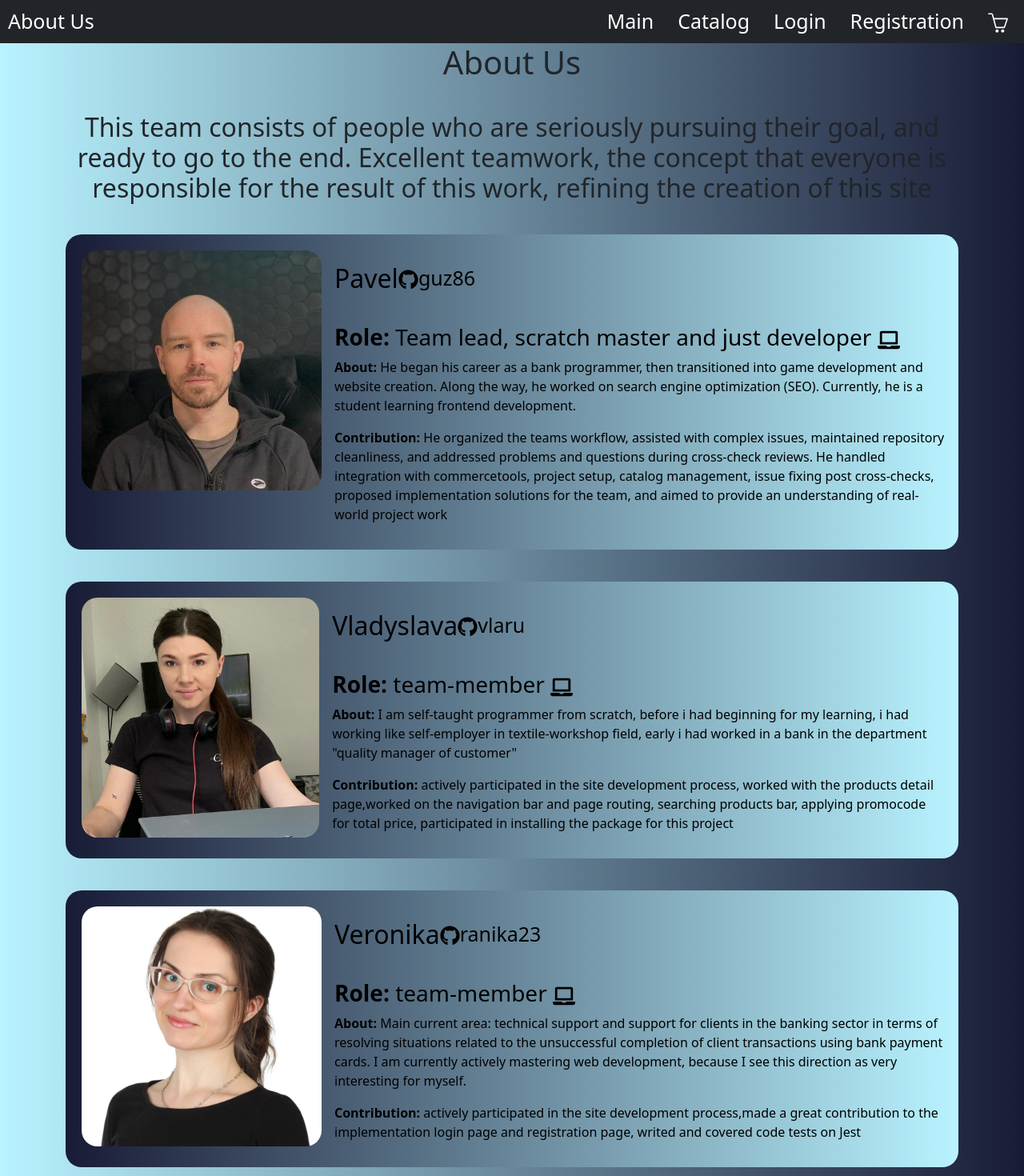
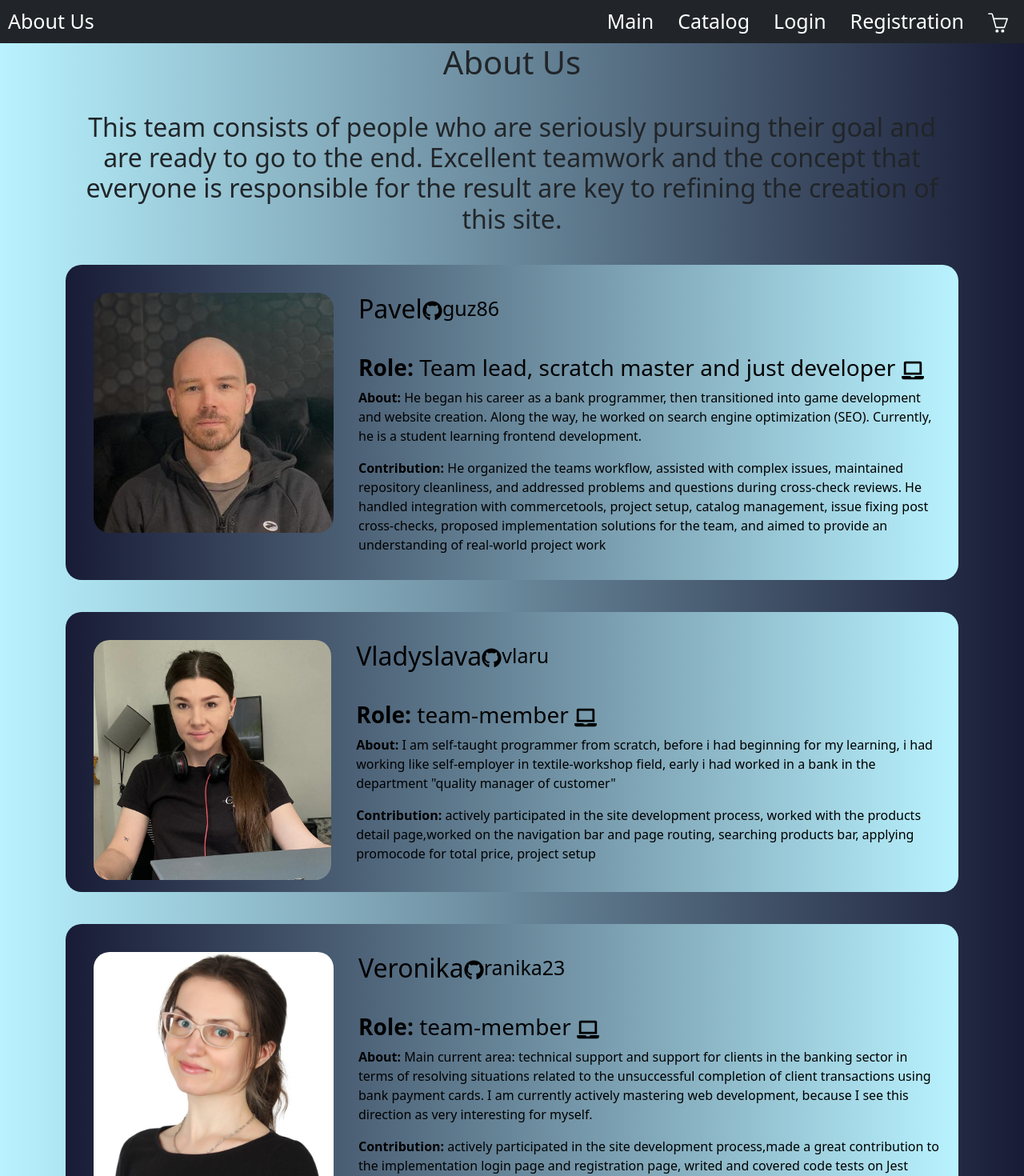
Before and after one commit to RS-Tech-Artisans/eCommerce-React, a React app: page /about in a window 1280 px wide. Shown: the top 1470 px of the page at 80% size. Built offline with nearby package versions, Linux system fonts and the light colour scheme; what @commercetools/platform-sdk, @commercetools/sdk-client-v2 would draw is missing.

Commit message:
refactor: add some changed in text and style

```diff
--- a/src/pages/About.css
+++ b/src/pages/About.css
@@ -24,6 +24,7 @@
   justify-content: center;
   align-items: center;
   align-content: center;
+  padding: 15px;
 }
 
 .img-autors {
--- a/src/pages/About.tsx
+++ b/src/pages/About.tsx
@@ -37,7 +37,7 @@ const dataAboutUs: AboutData[] = [
     about:
       'I am self-taught programmer from scratch, before i had beginning for my learning, i had working like self-employer in textile-workshop field, early i had worked in a bank in the department "quality manager of customer"',
     contribution:
-      'actively participated in the site development process, worked with the products detail page,worked on the navigation bar and page routing, searching products bar, applying promocode for total price, participated in installing the package for this project',
+      'actively participated in the site development process, worked with the products detail page,worked on the navigation bar and page routing, searching products bar, applying promocode for total price, project setup',
   },
   {
     name: 'Veronika',
@@ -58,10 +58,10 @@ export default function About() {
       <h1>About Us</h1>
       <Container>
         <h2>
-          This team consists of people who are seriously pursuing their goal,
-          and ready to go to the end. Excellent teamwork, the concept that
-          everyone is responsible for the result of this work, refining the
-          creation of this site
+          This team consists of people who are seriously pursuing their goal and
+          are ready to go to the end. Excellent teamwork and the concept that
+          everyone is responsible for the result are key to refining the
+          creation of this site.
         </h2>
         {dataAboutUs.map((el) => (
           <div
@@ -72,8 +72,8 @@ export default function About() {
               color: '#000',
             }}
           >
-            <div className='img-container'>
-              <img src={el.img} alt="foto" className='img-autors'/>
+            <div className="img-container">
+              <img src={el.img} alt="foto" className="img-autors" />
             </div>
             <div className="p-3">
               <div className="d-flex">
```
Also changed, not shown: 1 other file (tests, documents, lock files or other folders).
